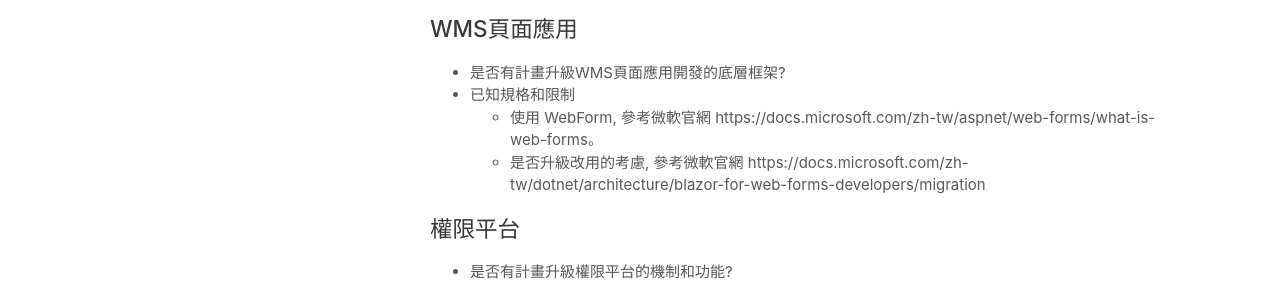
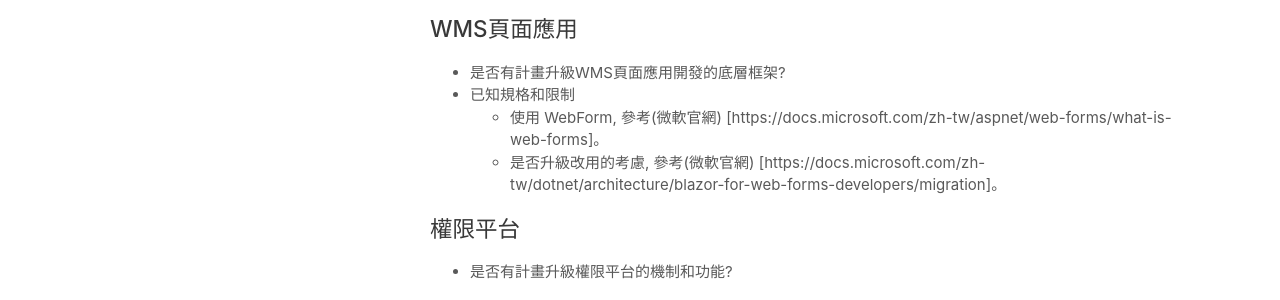
Before and after one commit to dreamaitek/p003, a Jekyll site: the page built from decision.md, in a window 1280 px wide. Shown: the part 289-589 px from the top of the page. Built offline with Jekyll 4.4.1, drawn with Linux system fonts in a browser that asks for light colours; our own code applies the rules of GitHub Pages for plain Markdown files.

```diff
--- a/decision.md
+++ b/decision.md
@@ -14,8 +14,8 @@ layout: default
 ## WMS頁面應用
 - 是否有計畫升級WMS頁面應用開發的底層框架?
 - 已知規格和限制
-  - 使用 WebForm, 參考微軟官網 https://docs.microsoft.com/zh-tw/aspnet/web-forms/what-is-web-forms。
-  - 是否升級改用的考慮, 參考微軟官網 https://docs.microsoft.com/zh-tw/dotnet/architecture/blazor-for-web-forms-developers/migration
+  - 使用 WebForm, 參考(微軟官網) [https://docs.microsoft.com/zh-tw/aspnet/web-forms/what-is-web-forms]。
+  - 是否升級改用的考慮, 參考(微軟官網) [https://docs.microsoft.com/zh-tw/dotnet/architecture/blazor-for-web-forms-developers/migration]。
 
 ## 權限平台
 - 是否有計畫升級權限平台的機制和功能?
```
